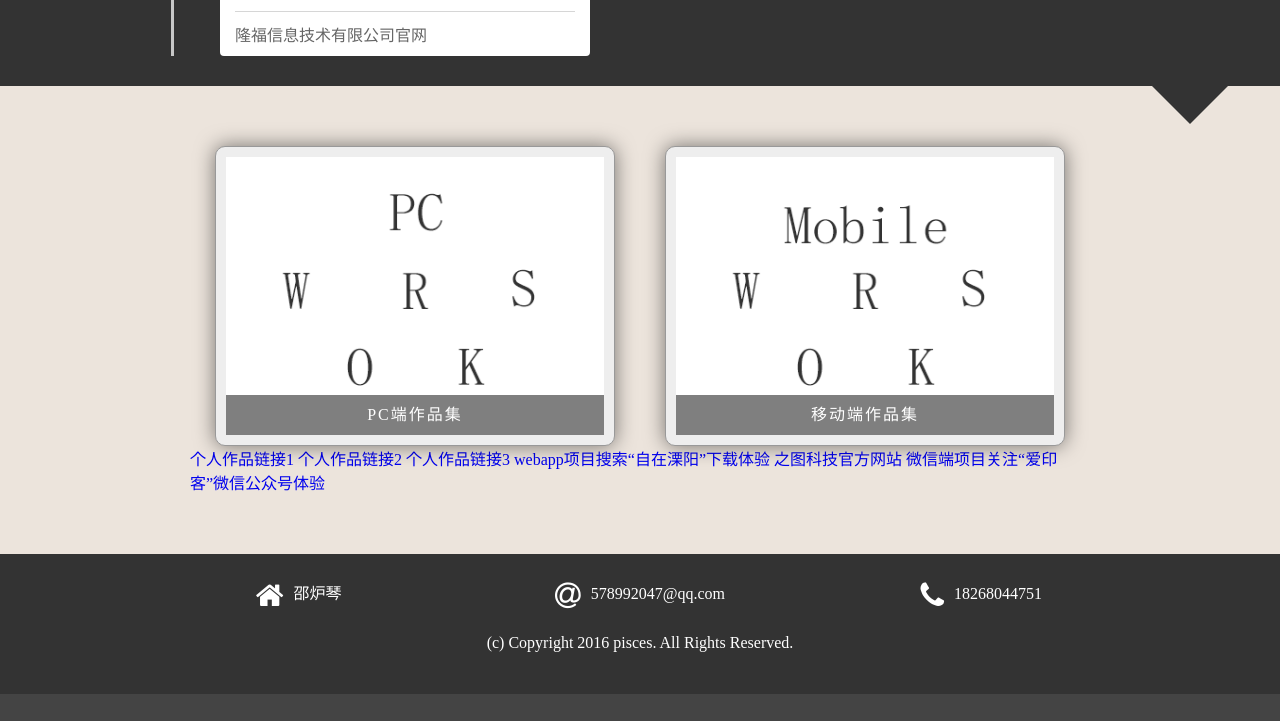
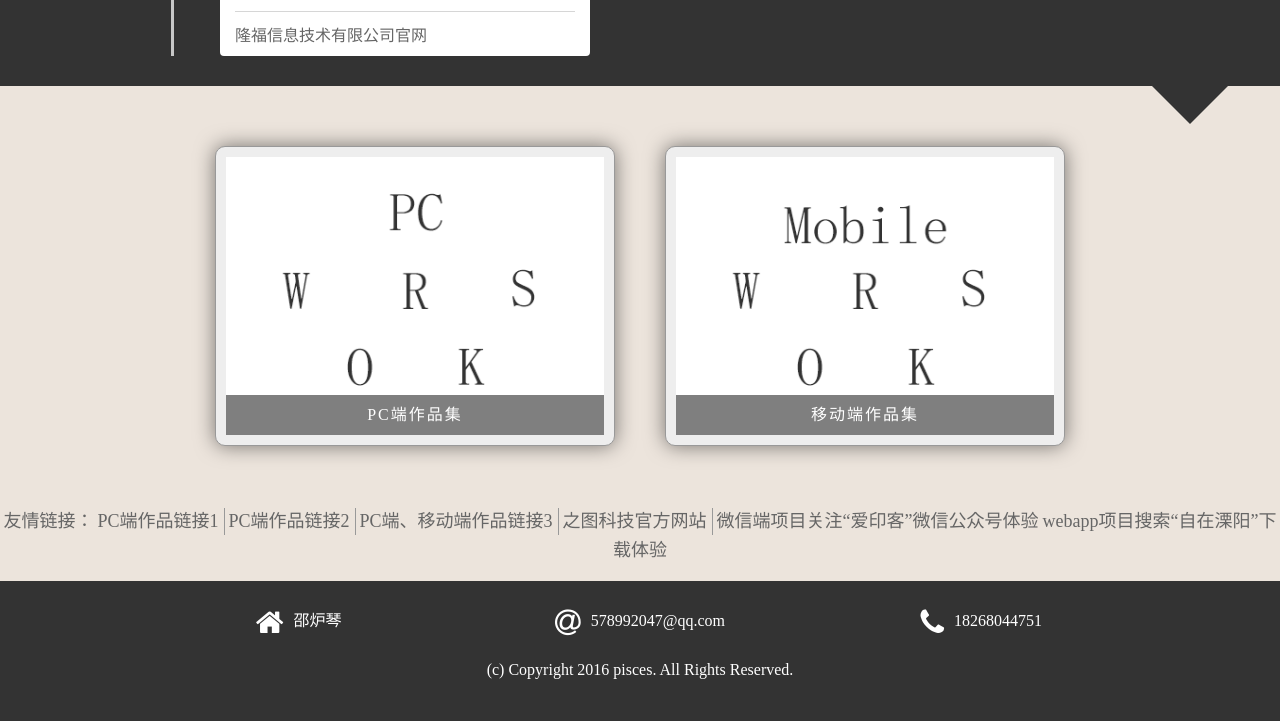
Before and after one commit to pisces22745/pisces22745.github.io, a plain HTML site: page index.html in a window 1280 px wide. Shown: the part 3436-4157 px from the top of the page. Before the commit the page ends 4130 px from the top, so only its background shows below. Drawn offline with Linux system fonts and the light colour scheme.

Commit message:
底部添加链接

```diff
--- a/css/index.css
+++ b/css/index.css
@@ -565,6 +565,7 @@ img {
 .works {
 	background-color: #ece4dc;
 	position: relative;
+	padding-bottom: .2rem;
 }
 .works::before{
 	position: absolute;
@@ -613,7 +614,24 @@ img {
 		float: left;
 	}
 }
-
+.links{
+	text-align: center;
+}
+.links>span{
+	color: #666;
+	font-size: .18rem;
+}
+.links>a{
+	display: inline-block;
+	line-height: 1.5;
+	border-right: 1px solid #999;
+	padding-right: .05rem;
+	color: #666;
+	font-size: .18rem;
+}
+.links>a:last-child{
+	border-right: none;
+}
 /*尾部*/
 
 footer {
@@ -657,13 +675,13 @@ footer ul.contact {
 	text-align: center;
 }
 
-@media only screen and (max-width: 767px) {
-	footer ul.contact {
-		padding: .2rem 0;
-		overflow: hidden;
-	}
-	.contact li {
-		width: 100%;
-		text-align: left;
-	}
-}
+/*@media only screen and (max-width: 767px) {*/
+	/*footer ul.contact {*/
+		/*padding: .2rem 0;*/
+		/*overflow: hidden;*/
+	/*}*/
+	/*.contact li {*/
+		/*width: 100%;*/
+		/*text-align: left;*/
+	/*}*/
+/*}*/
--- a/index.html
+++ b/index.html
@@ -221,14 +221,6 @@
 							<img src="image/MWork/Mworks.png" alt="Image description" />
 							<span>移动端作品集</span>
 						</div>
-						<div class="links">
-							<a href="model/model1/index.html">个人作品链接1</a>
-							<a href="model/model2/index.html">个人作品链接2</a>
-							<a href="model/model3/index.html">个人作品链接3</a>
-							<a href="#">webapp项目搜索“自在溧阳”下载体验</a>
-							<a href="http://www.0571ztnet.com/">之图科技官方网站</a>
-							<a href="http://www.0571ztnet.com/">微信端项目关注“爱印客”微信公众号体验</a>
-						</div>
 					</div>
 					<!-- Root element of PhotoSwipe. Must have class pswp. -->
 					<div class="pswp" tabindex="-1" role="dialog" aria-hidden="true">
@@ -316,6 +308,15 @@
 								</div>
 							</div>
 						</div>
+					</div>
+					<div class="links">
+						<span>友情链接：</span>
+						<a href="model/model1/index.html">PC端作品链接1</a>
+						<a href="model/model3/index.html">PC端作品链接2</a>
+						<a href="model/model2/index.html">PC端、移动端作品链接3</a>
+						<a href="http://www.0571ztnet.com/">之图科技官方网站</a>
+						<span>微信端项目关注“爱印客”微信公众号体验</span>
+						<span>webapp项目搜索“自在溧阳”下载体验</span>
 					</div>
 				</section>
 			</div>
```
